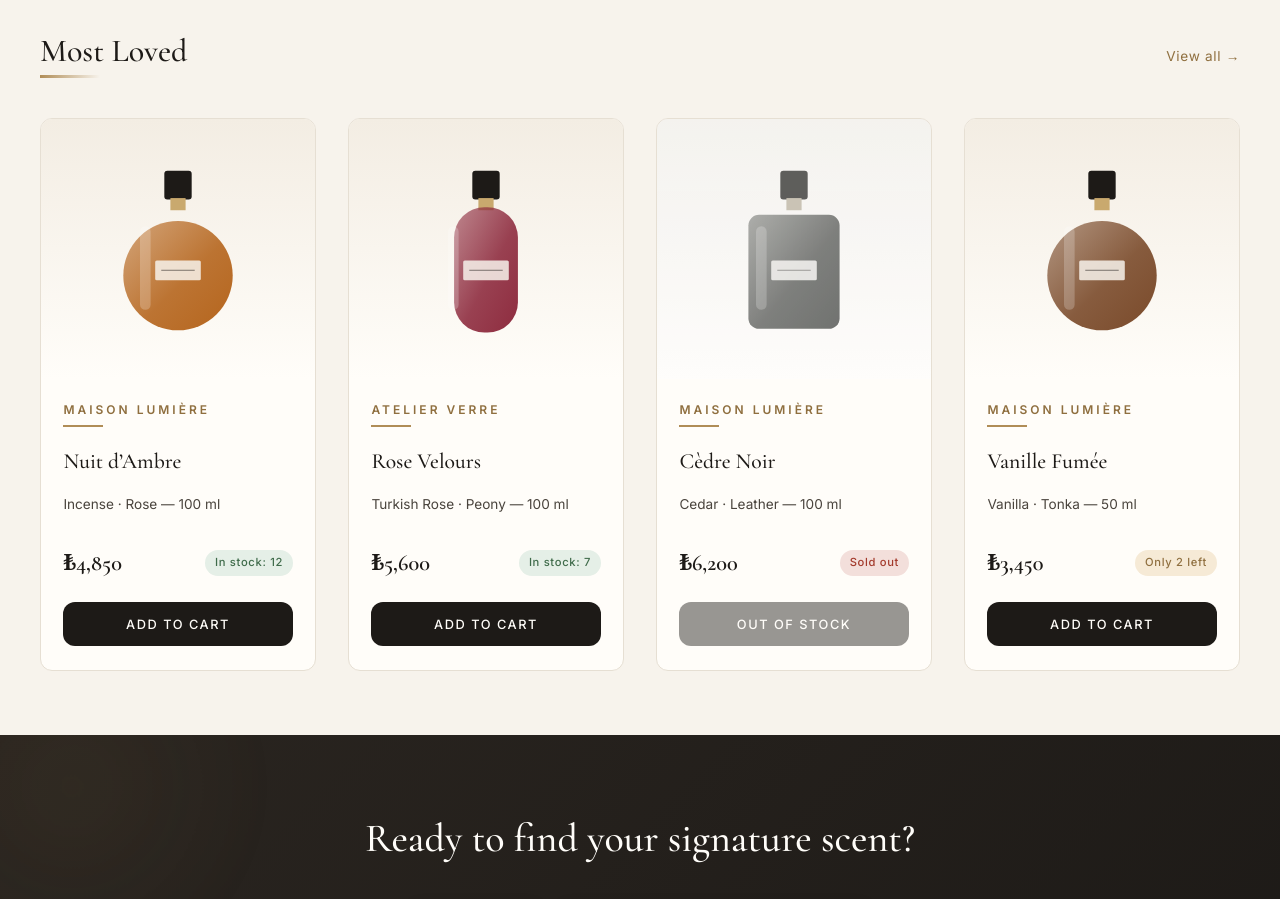
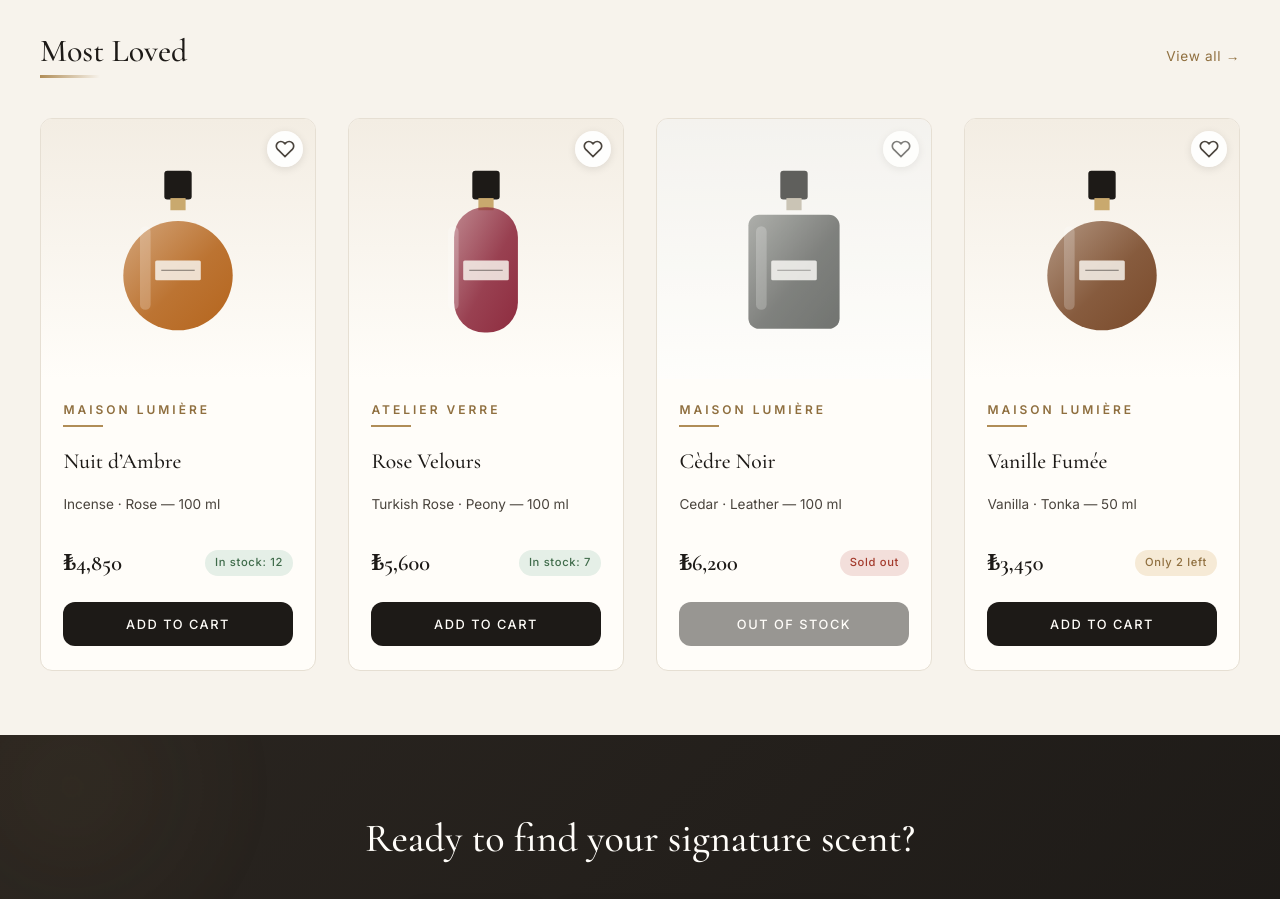
Before and after one commit to tuanadogani/CS308-Perfumelab, a React (Vite) app in the folder frontend/: page / in a window 1280 px wide. Shown: the part 1080-1979 px from the top of the page. Built offline with nearby package versions, Linux system fonts and the light colour scheme; no server answers.

Commit message:
Add wishlist heart button to product cards and detail page

```diff
--- a/frontend/src/components/ProductCard.jsx
+++ b/frontend/src/components/ProductCard.jsx
@@ -1,4 +1,5 @@
 import { Link } from 'react-router-dom';
+import { useState } from 'react';
 import PerfumeBottle from './PerfumeBottle';
 import StockBadge from './StockBadge';
 import { useCart } from '../context/CartContext';
@@ -6,12 +7,28 @@ import { formatPrice } from '../utils/format';
 
 export default function ProductCard({ product }) {
   const { addItem } = useCart();
+  const [isWishlisted, setIsWishlisted] = useState(false);
   const outOfStock = product.stock <= 0;
+
+  const toggleWishlist = (e) => {
+    e.preventDefault();
+    setIsWishlisted(!isWishlisted);
+  };
 
   return (
     <article className={`product-card ${outOfStock ? 'is-out' : ''}`}>
       <Link to={`/shop/${product.id}`} className="product-card__media">
         <PerfumeBottle color={product.color} variant={product.id} size={190} alt={product.name} imageUrl={product.imageUrl} />
+        <button
+          className={`wishlist-btn ${isWishlisted ? 'is-wishlisted' : ''}`}
+          onClick={toggleWishlist}
+          aria-label={isWishlisted ? 'Remove from wishlist' : 'Add to wishlist'}
+          title={isWishlisted ? 'Remove from wishlist' : 'Add to wishlist'}
+        >
+          <svg width="20" height="20" viewBox="0 0 24 24" fill={isWishlisted ? 'currentColor' : 'none'} stroke="currentColor" strokeWidth="2">
+            <path d="M20.84 4.61a5.5 5.5 0 0 0-7.78 0L12 5.67l-1.06-1.06a5.5 5.5 0 0 0-7.78 7.78l1.06 1.06L12 21.23l7.78-7.78 1.06-1.06a5.5 5.5 0 0 0 0-7.78z"></path>
+          </svg>
+        </button>
       </Link>
       <div className="product-card__body">
         <p className="eyebrow">{product.brand}</p>
--- a/frontend/src/pages/ProductDetailPage.jsx
+++ b/frontend/src/pages/ProductDetailPage.jsx
@@ -13,6 +13,7 @@ export default function ProductDetailPage() {
   const [error, setError] = useState('');
   const [qty, setQty] = useState(1);
   const [added, setAdded] = useState(false);
+  const [isWishlisted, setIsWishlisted] = useState(false);
 
   useEffect(() => {
     setProduct(null); setError('');
@@ -42,7 +43,19 @@ export default function ProductDetailPage() {
 
         <div className="detail__info">
           <p className="eyebrow">{product.brand}</p>
-          <h1>{product.name}</h1>
+          <div style={{ display: 'flex', alignItems: 'center', gap: '1rem', marginBottom: '0.5rem' }}>
+            <h1 style={{ margin: 0 }}>{product.name}</h1>
+            <button
+              className={`wishlist-btn wishlist-btn--large ${isWishlisted ? 'is-wishlisted' : ''}`}
+              onClick={() => setIsWishlisted(!isWishlisted)}
+              aria-label={isWishlisted ? 'Remove from wishlist' : 'Add to wishlist'}
+              title={isWishlisted ? 'Remove from wishlist' : 'Add to wishlist'}
+            >
+              <svg width="24" height="24" viewBox="0 0 24 24" fill={isWishlisted ? 'currentColor' : 'none'} stroke="currentColor" strokeWidth="2">
+                <path d="M20.84 4.61a5.5 5.5 0 0 0-7.78 0L12 5.67l-1.06-1.06a5.5 5.5 0 0 0-7.78 7.78l1.06 1.06L12 21.23l7.78-7.78 1.06-1.06a5.5 5.5 0 0 0 0-7.78z"></path>
+              </svg>
+            </button>
+          </div>
           <p className="muted">{product.gender} · {product.volumeMl} ml · ★ {product.rating}</p>
           <p className="price price--lg">{formatPrice(product.price)}</p>
           <StockBadge stock={product.stock} />
--- a/frontend/src/styles/global.css
+++ b/frontend/src/styles/global.css
@@ -328,6 +328,47 @@ img, svg { max-width: 100%; }
 .product-card:hover .product-card__media::after {
   opacity: 1;
 }
+.wishlist-btn {
+  position: absolute;
+  top: 12px;
+  right: 12px;
+  width: 36px;
+  height: 36px;
+  border-radius: 50%;
+  border: none;
+  background: rgba(255, 255, 255, 0.9);
+  backdrop-filter: blur(8px);
+  display: grid;
+  place-items: center;
+  cursor: pointer;
+  transition: all 0.3s ease;
+  z-index: 10;
+  box-shadow: 0 2px 8px rgba(0, 0, 0, 0.1);
+  color: var(--ink-soft);
+}
+.wishlist-btn:hover {
+  transform: scale(1.1);
+  background: rgba(255, 255, 255, 1);
+  box-shadow: 0 4px 12px rgba(0, 0, 0, 0.15);
+  color: #e74c3c;
+}
+.wishlist-btn.is-wishlisted {
+  background: var(--gold);
+  color: white;
+}
+.wishlist-btn.is-wishlisted:hover {
+  background: var(--gold-dark);
+  color: white;
+}
+.wishlist-btn svg {
+  pointer-events: none;
+}
+.wishlist-btn--large {
+  position: static;
+  width: 42px;
+  height: 42px;
+  flex-shrink: 0;
+}
 .product-card.is-out .product-card__media {
   filter: grayscale(.7);
   opacity: .7;
```
